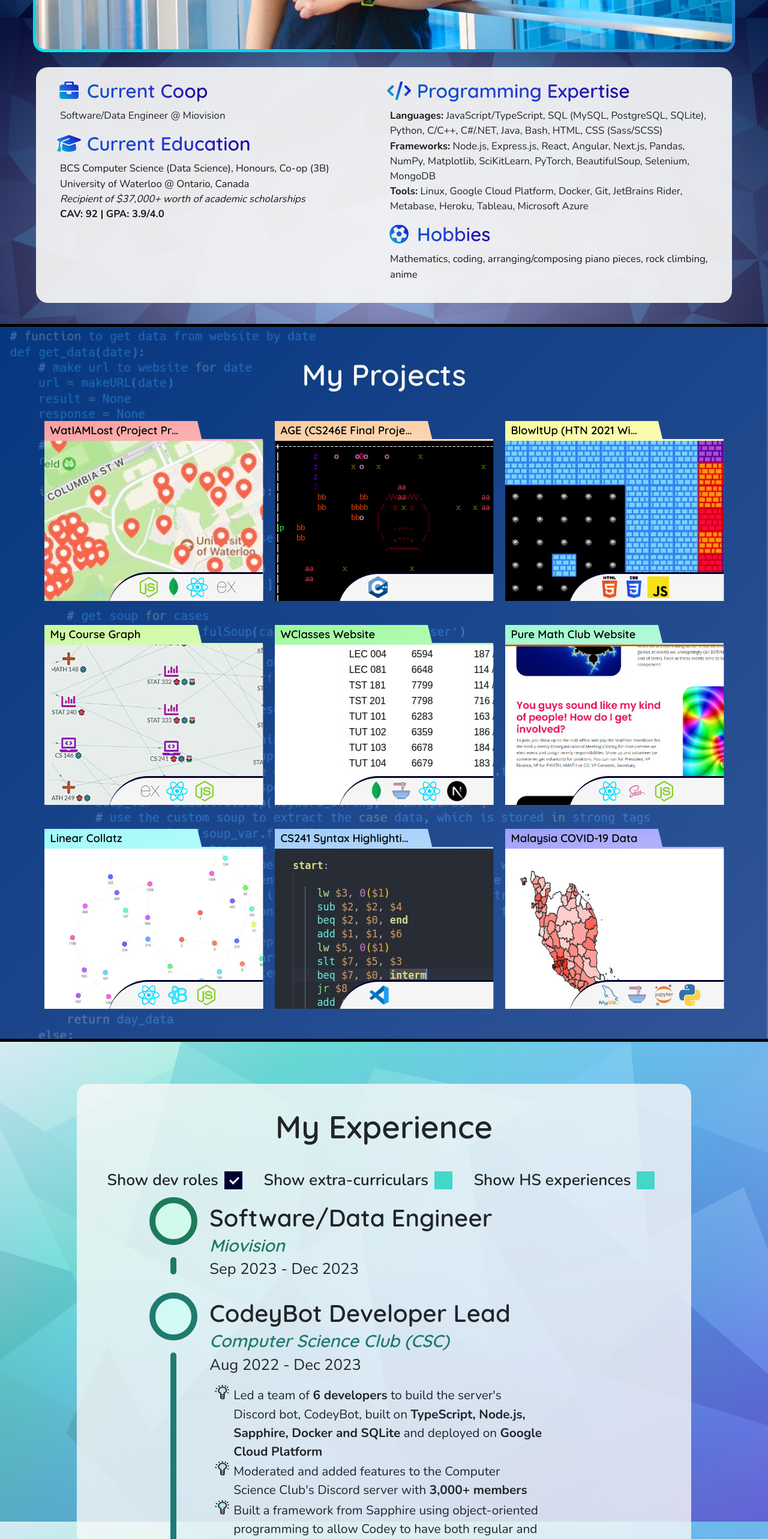
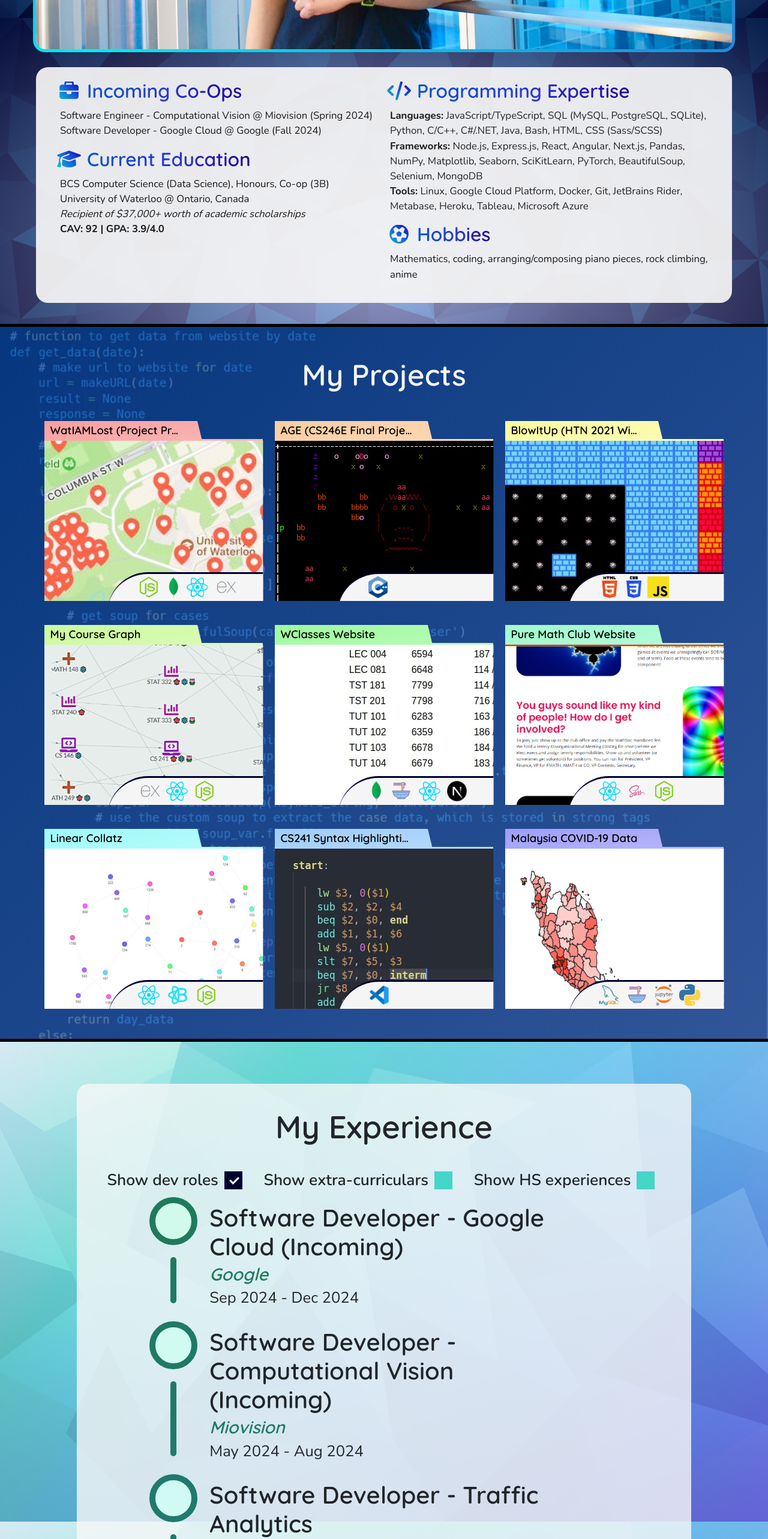
Before and after one commit to mcpenguin/the-arctic-blog, a React (Create React App) app: page / in a window 1280 px wide. Shown: the part 1540-4106 px from the top of the page at 60% size. Built offline with nearby package versions, Linux system fonts and the light colour scheme.

Commit message:
updated website

```diff
--- a/src/components/AboutMe/AboutMe.tsx
+++ b/src/components/AboutMe/AboutMe.tsx
@@ -8,7 +8,7 @@ import Col from "react-bootstrap/Col";
 
 import personalPhoto from "./personal-photo.jpg";
 
-import classData from "../Notes/courses.json";
+// import classData from "../Notes/courses.json";
 
 import "./AboutMe.scss";
 
@@ -21,29 +21,29 @@ interface personalFactProps {
   show: boolean;
 }
 
-interface NotesMetadata {
-  shortTitle: string;
-  longTitle: string;
-  takenWhen: string;
-  notesStatus: string;
-  professors: string;
-}
+// interface NotesMetadata {
+//   shortTitle: string;
+//   longTitle: string;
+//   takenWhen: string;
+//   notesStatus: string;
+//   professors: string;
+// }
 
-const getNotesStatus = () => {
-  const latestCourses: { [key: string]: NotesMetadata } = classData[CURRENT_TERM].courses;
-  const res = [];
-  for (const metadata of Object.values(latestCourses)) {
-    res.push(
-      <span>
-        <a href="#notes">
-          <strong>{metadata.shortTitle}</strong>: {metadata.notesStatus}
-        </a>{" "}
-        <br />
-      </span>,
-    );
-  }
-  return res;
-};
+// const getNotesStatus = () => {
+//   const latestCourses: { [key: string]: NotesMetadata } = classData[CURRENT_TERM].courses;
+//   const res = [];
+//   for (const metadata of Object.values(latestCourses)) {
+//     res.push(
+//       <span>
+//         <a href="#notes">
+//           <strong>{metadata.shortTitle}</strong>: {metadata.notesStatus}
+//         </a>{" "}
+//         <br />
+//       </span>,
+//     );
+//   }
+//   return res;
+// };
 
 const PersonalFact = (props: personalFactProps) => {
   const {
@@ -81,17 +81,30 @@ const AboutMe = (props) => (
         <div className="wrapper">
           <div className="personal-facts">
             <div className="first">
-              <PersonalFact
+              {/* <PersonalFact
                 iconName="fas fa-pencil-alt"
                 // icon={NotesIcon}
                 title="Current Notes Update"
-                body={getNotesStatus()}
+                body={<>
+                  <p>Spring 2023: </p>
+                </>}
                 show={false}
-              />
+              /> */}
               <PersonalFact
                 iconName="fas fa-briefcase"
-                title="Current Coop"
-                body={<>Software/Data Engineer @ Miovision</>}
+                title="Incoming Co-Ops"
+                body={(
+                  <>
+                    <span>
+                      Software Engineer - Computational Vision @ Miovision
+                      (Spring 2024)
+                    </span>
+                    <br />
+                    <span>
+                      Software Developer - Google Cloud @ Google (Fall 2024)
+                    </span>
+                  </>
+                )}
                 show
               />
               <PersonalFact
@@ -126,7 +139,7 @@ const AboutMe = (props) => (
                     <br />
                     <span className="pro-title">Frameworks:</span> Node.js,
                     Express.js, React, Angular, Next.js, Pandas, NumPy,
-                    Matplotlib, SciKitLearn, PyTorch, BeautifulSoup, Selenium,
+                    Matplotlib, Seaborn, SciKitLearn, PyTorch, BeautifulSoup, Selenium,
                     MongoDB
                     <br />
                     <span className="pro-title">Tools:</span> Linux, Google
--- a/src/components/Experience/experienceData.tsx
+++ b/src/components/Experience/experienceData.tsx
@@ -2,10 +2,39 @@
 // module containing experience data
 const data = [
   {
-    title: "Software/Data Engineer",
+    title: "Software Developer - Google Cloud (Incoming)",
+    subtitle: "Google",
+    date: "Sep 2024 - Dec 2024",
+    content: null,
+    tags: ["coop", "tech"],
+  },
+  {
+    title: "Software Developer - Computational Vision (Incoming)",
+    subtitle: "Miovision",
+    date: "May 2024 - Aug 2024",
+    content: null,
+    tags: ["coop", "tech"],
+  },
+  {
+    title: "Software Developer - Traffic Analytics",
     subtitle: "Miovision",
     date: "Sep 2023 - Dec 2023",
-    content: null,
+    content: (
+      <ul>
+        <li>
+          Spearheaded the development of the homepage for the company’s main
+          application using <b>C#, Nest.js, Angular, RxJS and Tailwind SCSS</b>
+        </li>
+        <li>
+          Led the creation of a new tabular component using the <b>revo-grid</b>{" "}
+          library, demoing the feature to technical stakeholders
+        </li>
+        <li>
+          Produced extensive documentation and diagrams for my work, reducing
+          developer onboarding time
+        </li>
+      </ul>
+    ),
     tags: ["coop", "tech"],
   },
   {
```
